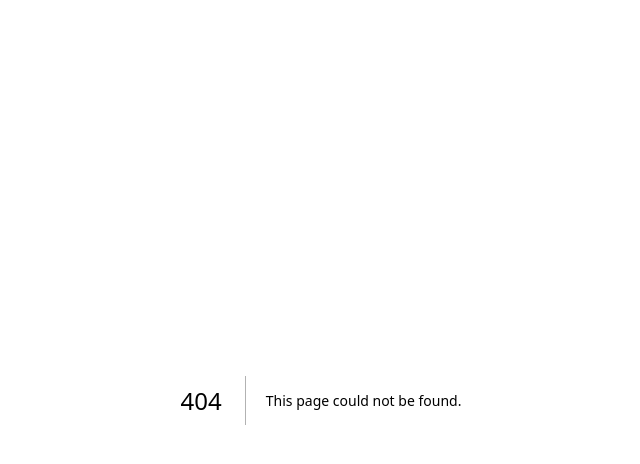
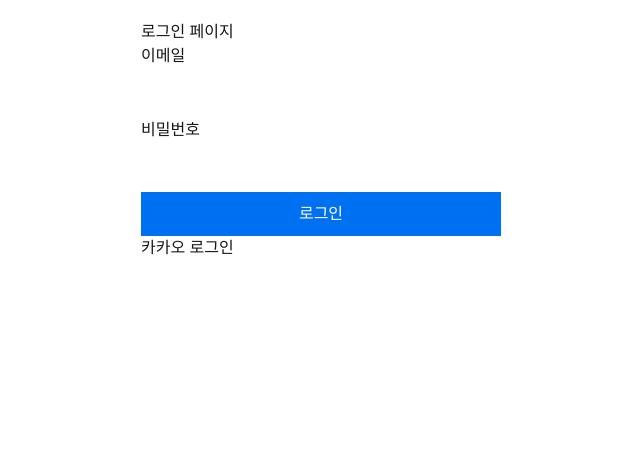
Before and after one commit to shipleaf/moyeobwayo-front, a Next.js app: page /login in a window 1280 px wide. Before the commit this address had no page. Shown: the top 464 px of the page, without its empty margins (319-959 px from the left). Built offline with nearby package versions, Linux system fonts and the light colour scheme.

Commit message:
카카오인가코드

```diff
--- /dev/null
+++ b/app/components/login/login.tsx
@@ -0,0 +1,45 @@
+// app/components/login/Login.tsx
+import Script from "next/script";
+import { useEffect, useState } from "react";
+
+const redirectUri = 'http://127.0.0.1:3000/login/oauth/callback/kakao';
+const scope = [
+  "profile_nickname",
+  "profile_image",
+].join(",");
+
+export default function Login() {
+  const [isKakaoReady, setIsKakaoReady] = useState(false); // SDK가 준비된 상태를 관리
+
+  useEffect(() => {
+    if (window.Kakao && !window.Kakao.isInitialized()) {
+      window.Kakao.init(process.env.NEXT_PUBLIC_KAKAO_JS_KEY as string);
+      console.log("after Init: ", window.Kakao.isInitialized());
+    }
+  }, [isKakaoReady]);
+
+
+  const kakaoLoginHandler = () => {
+    if (window.Kakao && window.Kakao.Auth) {
+      window.Kakao.Auth.authorize({
+        redirectUri,
+        scope,
+      });
+    } else {
+      console.error("Kakao SDK가 로드되지 않았거나 초기화되지 않았습니다.");
+    }
+  };
+
+  return (
+    <>
+      <Script
+        src="https://t1.kakaocdn.net/kakao_js_sdk/2.7.2/kakao.min.js"
+        onLoad={() => {
+          console.log("Kakao SDK loaded");
+          setIsKakaoReady(true); // SDK 로드 후에만 초기화 진행
+        }}
+      />
+      <button onClick={kakaoLoginHandler}>카카오 로그인</button>
+    </>
+  );
+}
--- a/app/layout.tsx
+++ b/app/layout.tsx
@@ -1,6 +1,7 @@
 import type { Metadata } from "next";
 import localFont from "next/font/local";
 import "./globals.css";
+import Script from "next/script";
 
 const geistSans = localFont({
   src: "./fonts/GeistVF.woff",
@@ -28,6 +29,11 @@ export default function RootLayout({
       <body
         className={`${geistSans.variable} ${geistMono.variable} antialiased`}
       >
+        <Script
+          src="https://t1.kakaocdn.net/kakao_js_sdk/2.7.2/kakao.min.js"
+          integrity="sha384-TiCUE00h649CAMonG018J2ujOgDKW/kVWlChEuu4jK2vxfAAD0eZxzCKakxg55G4"
+          crossOrigin="anonymous"
+        ></Script>
         {children}
       </body>
     </html>
--- /dev/null
+++ b/app/login/oauth/callback/kakao/page.tsx
@@ -0,0 +1,26 @@
+"use client";
+
+import React, { useEffect, useState } from "react";
+import { useSearchParams } from "next/navigation";
+
+function Page() {
+  const searchParams = useSearchParams();
+  const [authCode, setAuthCode] = useState<string | null>(null);
+
+  useEffect(() => {
+    const code = searchParams.get('code');
+    setAuthCode(code);
+    if (code) {
+      console.log("Authorization code:", code);
+    }
+  }, [searchParams]);
+
+  return (
+    <div>
+      <div>Authorization Code:</div>
+      <div>{authCode ? authCode : "No code found"}</div>
+    </div>
+  );
+}
+
+export default Page;
--- /dev/null
+++ b/app/login/page.tsx
@@ -0,0 +1,77 @@
+// app/login/loginpage.tsx
+"use client";
+
+import { useState } from "react";
+import { useRouter } from "next/navigation";
+import Login from "../components/login/login";
+
+const LoginPage = () => {
+  const router = useRouter();
+  const [email, setEmail] = useState("");
+  const [password, setPassword] = useState("");
+
+  const handleLogin = (e: React.FormEvent) => {
+    e.preventDefault();
+    // 여기에 로그인 로직 추가
+    console.log("로그인 시도:", { email, password });
+    // 로그인 성공 시 홈으로 이동
+    router.push("/");
+  };
+
+  return (
+    <div style={{ maxWidth: "400px", margin: "0 auto", padding: "20px" }}>
+      <h1>로그인 페이지</h1>
+
+      <form onSubmit={handleLogin}>
+        <div style={{ marginBottom: "10px" }}>
+          <label htmlFor="email">이메일</label>
+          <input
+            id="email"
+            type="email"
+            value={email}
+            onChange={(e) => setEmail(e.target.value)}
+            required
+            style={{
+              display: "block",
+              width: "100%",
+              padding: "8px",
+              marginBottom: "10px",
+            }}
+          />
+        </div>
+        <div style={{ marginBottom: "10px" }}>
+          <label htmlFor="password">비밀번호</label>
+          <input
+            id="password"
+            type="password"
+            value={password}
+            onChange={(e) => setPassword(e.target.value)}
+            required
+            style={{
+              display: "block",
+              width: "100%",
+              padding: "8px",
+              marginBottom: "10px",
+            }}
+          />
+        </div>
+        <button
+          type="submit"
+          style={{
+            width: "100%",
+            padding: "10px",
+            background: "#0070f3",
+            color: "#fff",
+            border: "none",
+            cursor: "pointer",
+          }}
+        >
+          로그인
+        </button>
+      </form>
+      <Login />
+    </div>
+  );
+};
+
+export default LoginPage;
--- /dev/null
+++ b/global.d.ts
@@ -0,0 +1,12 @@
+// global.d.ts
+interface Kakao {
+    init: (key: string) => void;
+    isInitialized: () => boolean;
+    Auth: {
+      authorize: (options: { redirectUri: string; scope?: string }) => void;
+    };
+  }
+
+  interface Window {
+    Kakao?: Kakao;
+  }
```
Also changed, not shown: 1 other file (tests, documents, lock files or other folders).
